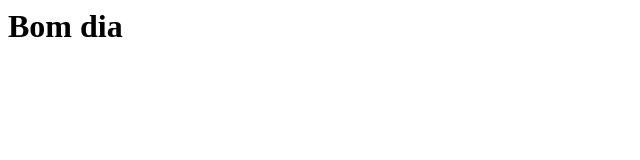
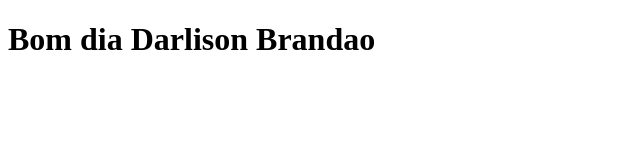
Before and after one commit to DarlisonBrandao/aula03, a plain HTML site: page index.html in a window 1280 px wide. Shown: the whole page, without its empty margins (0-640 px from the left). Drawn offline with Linux system fonts and the light colour scheme.

Commit message:
add index

```diff
--- a/index.html
+++ b/index.html
@@ -1 +1,12 @@
-<h1>Bom dia</h1>
+<!DOCTYPE html>
+<html lang="pt-br">
+<head>
+    <meta charset="UTF-8">
+    <meta name="viewport" content="width=device-width, initial-scale=1.0">
+    <title>Aula 03</title>
+</head>
+<body>
+    <h1>Bom dia Darlison Brandao</h1>
+
+</body>
+</html>
```
